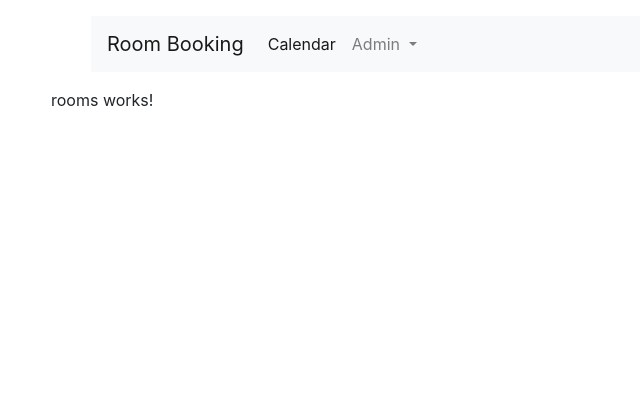
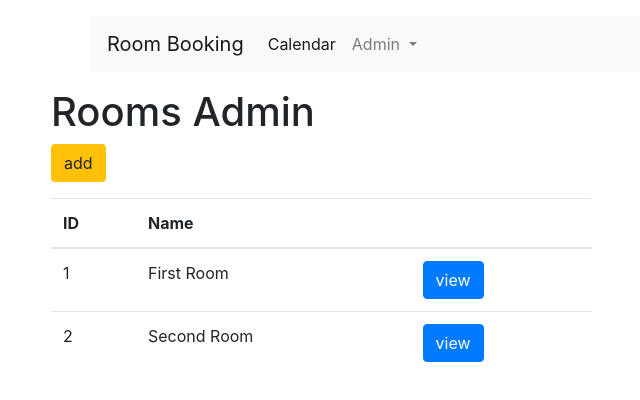
Before and after one commit to foxlovecat1989/RoomBookingClientV2, an Angular app: page /admin/rooms in a window 1280 px wide. Shown: the top 400 px of the page, without its empty margins (34-674 px from the left). Built offline with nearby package versions, Linux system fonts and the light colour scheme.

Commit message:
implement room-detail component

```diff
--- /dev/null
+++ b/src/app/admin/rooms/room-detail/room-detail.component.html
@@ -0,0 +1,22 @@
+<div class="roomDetails">
+  <h2>Room details</h2>
+  <a class="btn btn-small btn-warning" (click)="navigateToEdit()">edit</a>
+  <a class="btn btn-small btn-warning" (click)="navigateToDelete()">delete</a>
+  <table>
+    <tr>
+      <td>id</td><td>{{ room.id }}</td>
+    </tr>
+    <tr>
+      <td>name</td><td>{{ room.name }}</td>
+    </tr>
+    <tr>
+      <td>location</td><td>{{ room.location }}</td>
+    </tr>
+  </table>
+  <h4>This room can accomodate:</h4>
+  <table>
+    <tr *ngFor="let layoutCapacity of room.layoutCapacities"> <!-- repeat the tr for each capacity -->
+      <td>{{ layoutCapacity.layout }}</td><td>{{ layoutCapacity.capacity }}</td>
+    </tr>
+  </table>
+</div>
--- /dev/null
+++ b/src/app/admin/rooms/room-detail/room-detail.component.ts
@@ -0,0 +1,28 @@
+import { Component, Input, OnInit } from '@angular/core';
+import { Router } from '@angular/router';
+import { Layout, Room } from 'src/app/model/Room';
+
+@Component({
+  selector: 'room-detail',
+  templateUrl: './room-detail.component.html',
+  styleUrls: ['./room-detail.component.css']
+})
+export class RoomDetailComponent implements OnInit {
+
+  @Input('room')
+  room!: Room;
+  layouts = Object.keys(Layout);
+
+  constructor(private router: Router) { }
+
+  ngOnInit(): void {
+  }
+
+  navigateToEdit(){
+    this.router.navigate(['admin', 'rooms'], {queryParams : {id : this.room.id, action : 'edit'}});
+  }
+
+  navigateToDelete(){
+
+  }
+}
--- /dev/null
+++ b/src/app/admin/rooms/room-edit/room-edit.component.html
@@ -0,0 +1 @@
+<p>user-edit works! the user we are editing is {{room.name}}</p>
--- /dev/null
+++ b/src/app/admin/rooms/room-edit/room-edit.component.ts
@@ -0,0 +1,19 @@
+import { Component, Input, OnInit } from '@angular/core';
+import { Room } from 'src/app/model/Room';
+
+@Component({
+  selector: 'room-edit',
+  templateUrl: './room-edit.component.html',
+  styleUrls: ['./room-edit.component.css']
+})
+export class RoomEditComponent implements OnInit {
+
+  @Input('room')
+  room!: Room;
+
+  constructor() { }
+
+  ngOnInit(): void {
+  }
+
+}
--- a/src/app/admin/rooms/rooms.component.html
+++ b/src/app/admin/rooms/rooms.component.html
@@ -1 +1,28 @@
-<p>rooms works!</p>
+<h1>Rooms Admin</h1>
+<a class="btn btn-warning mb-3" (click)="navigateToAdd()">add</a>
+  <div class="row">
+    <div class="col-6">
+      <table class="table">
+        <thead>
+          <tr>
+            <th>ID</th>
+            <th>Name</th>
+            <th></th>
+          </tr>
+        </thead>
+        <tbody>
+          <tr *ngFor="let room of rooms"> <!-- repeat the tr for each room -->
+            <td>{{ room.id }}</td>
+            <td>{{ room.name }}</td>
+            <td>
+              <button type="button" class="btn btn-primary" (click)="navigateToView(room.id)">view</button>
+            </td>
+          </tr>
+        </tbody>
+      </table>
+    </div>
+    <div class="col-6">
+      <room-detail *ngIf="action==='view'" [room]="selectedRoom"></room-detail>
+      <room-edit *ngIf="action==='edit' || action==='add'" [room]="selectedRoom"></room-edit>
+    </div>
+  </div>
--- a/src/app/admin/rooms/rooms.component.ts
+++ b/src/app/admin/rooms/rooms.component.ts
@@ -1,4 +1,5 @@
 import { Component, OnInit } from '@angular/core';
+import { ActivatedRoute, Router } from '@angular/router';
 import { DataService } from 'src/app/data.service';
 import { Room } from 'src/app/model/Room';
 
@@ -10,13 +11,38 @@ import { Room } from 'src/app/model/Room';
 export class RoomsComponent implements OnInit {
 
   rooms!: Array<Room>;
+  action!: string;
+  selectedRoom!: Room;
 
-  constructor(private dataService: DataService) { }
+  constructor(
+    private dataService: DataService,
+    private router : Router,
+    private activatedRoute: ActivatedRoute
+    ) { }
 
   ngOnInit(): void {
     this.subscribeRooms();
+    this.subscribeQueryParams();
   }
 
+
+  private subscribeQueryParams() {
+    this.activatedRoute.queryParams.subscribe(
+      params => {
+        const id = params['id'];
+        this.action = params['action'];
+        this.setSelectedRoom(id);
+      }
+    );
+  }
+
+  private setSelectedRoom(id: any) {
+    if (id)
+      this.selectedRoom = this.rooms.find(room => room.id === +id)!;
+
+    else
+      this.selectedRoom = new Room();
+  }
 
   private subscribeRooms() {
     this.dataService.getRooms().subscribe(
@@ -28,4 +54,12 @@ export class RoomsComponent implements OnInit {
       }
     );
   }
+
+  navigateToView(id: number){
+    this.router.navigate(['admin', 'rooms'], {queryParams : {id : id, action : 'view'}});
+  }
+
+  navigateToAdd(){
+    this.router.navigate(['admin', 'rooms'], {queryParams : {action: 'add'}});
+  }
 }
--- a/src/app/app.module.ts
+++ b/src/app/app.module.ts
@@ -8,6 +8,8 @@ import { CalendarComponent } from './calendar/calendar.component';
 import { PageNotFoundComponent } from './page-not-found/page-not-found.component';
 import { RoomsComponent } from './admin/rooms/rooms.component';
 import { UsersComponent } from './admin/users/users.component';
+import { RoomDetailComponent } from './admin/rooms/room-detail/room-detail.component';
+import { RoomEditComponent } from './admin/rooms/room-edit/room-edit.component';
 
 @NgModule({
   declarations: [
@@ -16,7 +18,9 @@ import { UsersComponent } from './admin/users/users.component';
     CalendarComponent,
     PageNotFoundComponent,
     RoomsComponent,
-    UsersComponent
+    UsersComponent,
+    RoomDetailComponent,
+    RoomEditComponent
   ],
   imports: [
     BrowserModule,
```
Also changed, not shown: src/app/admin/rooms/room-detail/room-detail.component.css (added), src/app/admin/rooms/room-edit/room-edit.component.css (added), 2 other files (tests, documents, lock files or other folders).
